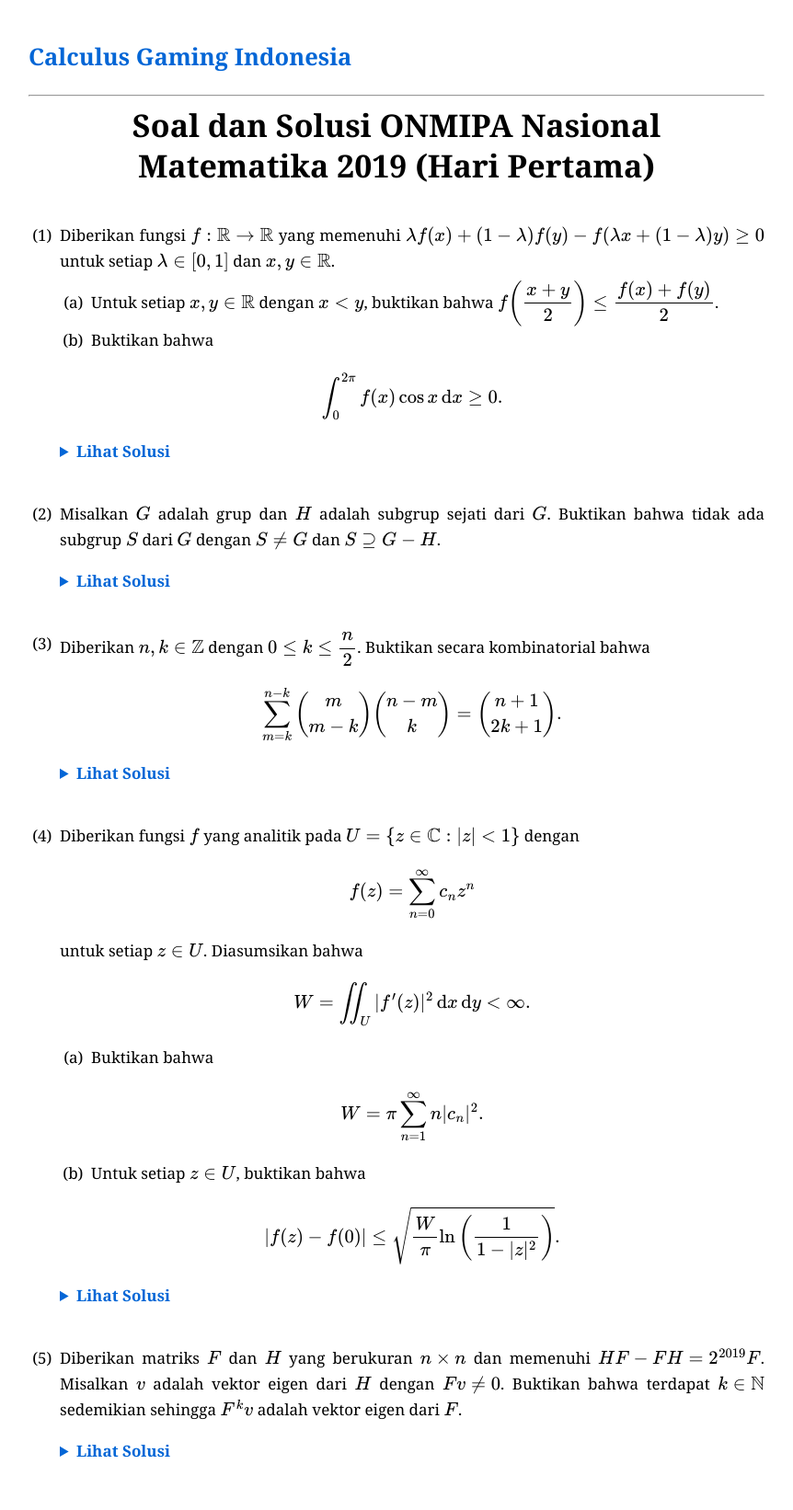
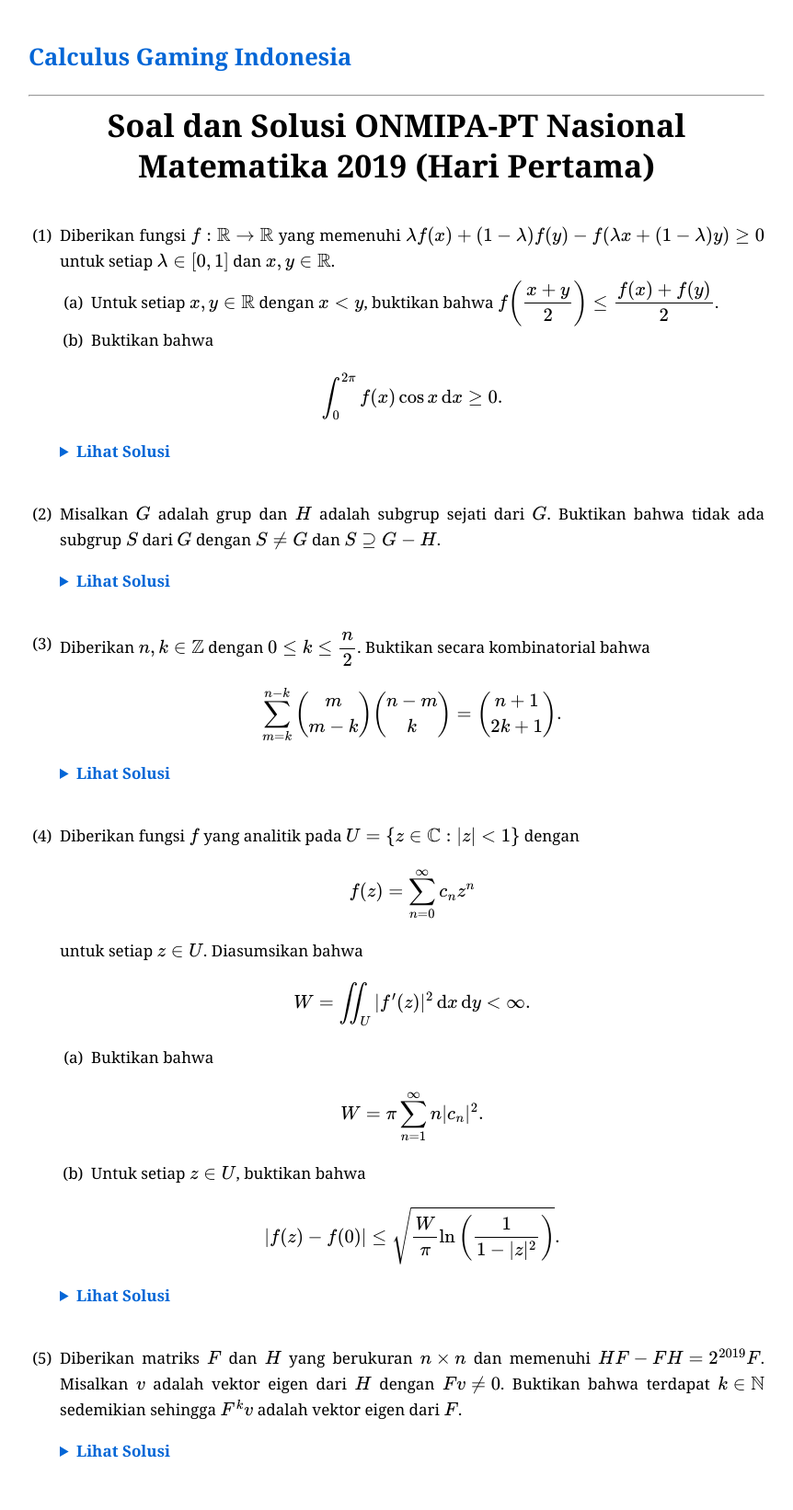
Before and after one commit to calculusgamingindonesia/calculusgamingindonesia.github.io, a Jekyll site: the page built from _posts/2026-07-01-knmipa-pt-nas-mat-19-1.md, in a window 1280 px wide. Shown: the whole page at 92% size, without its empty margins (209-1071 px from the left). Built offline with Jekyll 4.4.1, drawn with Linux system fonts in a browser that asks for light colours; some web fonts are replaced.

Commit message:
Update and rename 2026-07-01-knmipa-nas-mat-19-1.md to 2026-07-01-knmipa-pt-nas-mat-19-1.md

```diff
--- a/_posts/2026-07-01-knmipa-nas-mat-19-1.md
+++ b/_posts/2026-07-01-knmipa-pt-nas-mat-19-1.md
@@ -1,13 +1,13 @@
 ---
 layout: default
-title: "Soal dan Solusi ONMIPA Nasional Matematika 2019 (Hari Pertama)"
+title: "Soal dan Solusi ONMIPA-PT Nasional Matematika 2019 (Hari Pertama)"
 date: 2026-07-01
 category: soaldansolusi
 urutan: 103
 ---
 
 <div style="text-align: center; margin-bottom: 40px;">
-    <h1 style="margin: 0; line-height: 1.3;">Soal dan Solusi ONMIPA Nasional <br> Matematika 2019 (Hari Pertama)</h1>
+    <h1 style="margin: 0; line-height: 1.3;">Soal dan Solusi ONMIPA-PT Nasional <br> Matematika 2019 (Hari Pertama)</h1>
 </div>
 
 1. Diberikan fungsi $f:\mathbb{R}\to\mathbb{R}$ yang memenuhi $\lambda f(x)+(1-\lambda)f(y)-f(\lambda x+(1-\lambda)y)\geq0$ untuk setiap $\lambda\in[0, 1]$ dan $x, y\in\mathbb{R}$.
```
